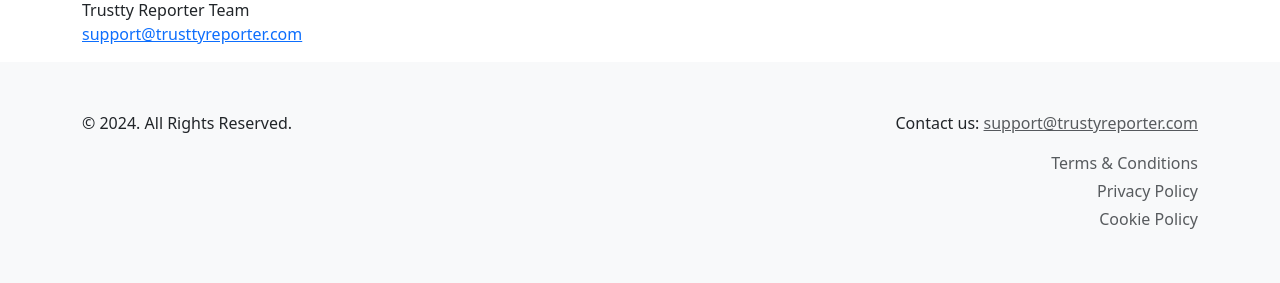
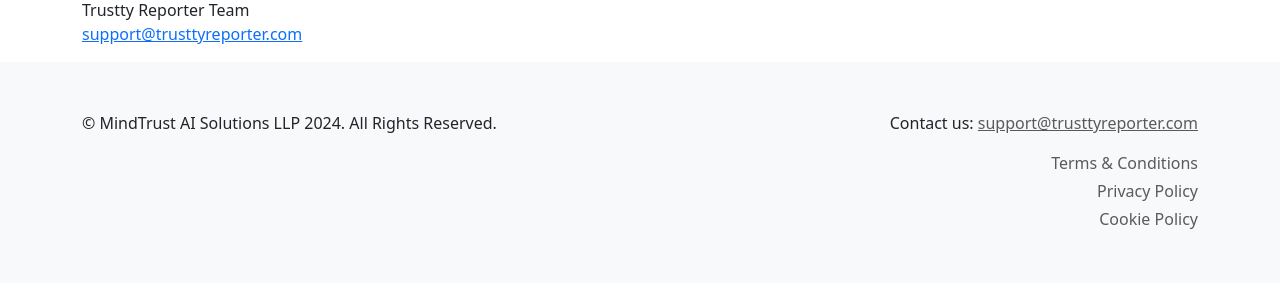
Before and after one commit to TrusttyReporter/Trustty-Reporter-FrontEnd, a Flask app: page /cookie-policy in a window 1280 px wide. Shown: the part 2072-2355 px from the top of the page. Run offline with Flask 3, Linux system fonts and the light colour scheme.

Commit message:
Updated trustyreporter to trusttyreporer

```diff
--- a/app/templates/cookie_policy.html
+++ b/app/templates/cookie_policy.html
@@ -1,8 +1,8 @@
 {% extends "layout_main.html" %}
 
-{% block title %}TrustyReporter | Cookie Policy{% endblock %}
+{% block title %}TrusttyReporter | Cookie Policy{% endblock %}
 
-{% block description %}Cookie Policy for TrustyReporter - Learn how we use cookies on our website{% endblock %}
+{% block description %}Cookie Policy for TrusttyReporter - Learn how we use cookies on our website{% endblock %}
 
 {% block content %}
 <div class="container mt-5 pt-5">
--- a/app/templates/layout_main.html
+++ b/app/templates/layout_main.html
@@ -18,7 +18,7 @@
         <nav class="navbar navbar-expand-lg fixed-top" style="background-color: #ffffff;">
             <div class="container">
                 <a class="navbar-brand" href="{{ url_for('home') }}">
-                    <img src="{{ url_for('static', filename='images/logo.png') }}" alt="TrustyReporter Logo" width="200" height="70">
+                    <img src="{{ url_for('static', filename='images/logo.png') }}" alt="TrusttyReporter Logo" width="200" height="70">
                 </a>
                 <a href="{{ url_for('auth.signin') }}">
                     <button class="btn btn-primary">Get Started</button>
@@ -43,13 +43,13 @@
                 <div class="row gy-5 gy-md-0 align-items-start">
                     <div class="col-xs-12 col-md-7 order-1 order-md-0">
                         <div class="copyright text-center text-md-start">
-                            &copy; 2024. All Rights Reserved.
+                            &copy; MindTrust AI Solutions LLP 2024. All Rights Reserved.
                         </div>
                     </div>
 
                     <div class="col-xs-12 col-md-5 order-0 order-md-1">
                         <div class="contact-wrapper text-center text-md-end mb-3">
-                            Contact us: <a href="mailto:support@trustyreporter.com" class="text-muted">support@trustyreporter.com</a>
+                            Contact us: <a href="mailto:support@trusttyreporter.com" class="text-muted">support@trusttyreporter.com</a>
                         </div>
                         <div class="policy-wrapper text-center text-md-end">
                             <div class="mb-1"><a href="{{ url_for('terms_and_conditions') }}" class="text-muted text-decoration-none">Terms & Conditions</a></div>
--- a/app/templates/privacy_policy.html
+++ b/app/templates/privacy_policy.html
@@ -1,8 +1,8 @@
 {% extends "layout_main.html" %}
 
-{% block title %}TrustyReporter | Privacy Policy{% endblock %}
+{% block title %}TrusttyReporter | Privacy Policy{% endblock %}
 
-{% block description %}Privacy Policy for TrustyReporter - Learn how we collect, use, and protect your personal information{% endblock %}
+{% block description %}Privacy Policy for TrusttyReporter - Learn how we collect, use, and protect your personal information{% endblock %}
 
 {% block content %}
 <div class="container mt-5 pt-5">
--- a/app/templates/terms_and_conditions.html
+++ b/app/templates/terms_and_conditions.html
@@ -1,8 +1,8 @@
 {% extends "layout_main.html" %}
 
-{% block title %}TrustyReporter | Terms of Service{% endblock %}
+{% block title %}TrusttyReporter | Terms of Service{% endblock %}
 
-{% block description %}Comprehensive Terms of Service for TrustyReporter - AI-powered report generation tool{% endblock %}
+{% block description %}Comprehensive Terms of Service for TrusttyReporter - AI-powered report generation tool{% endblock %}
 
 {% block content %}
 <div class="container mt-5 pt-5">
```
